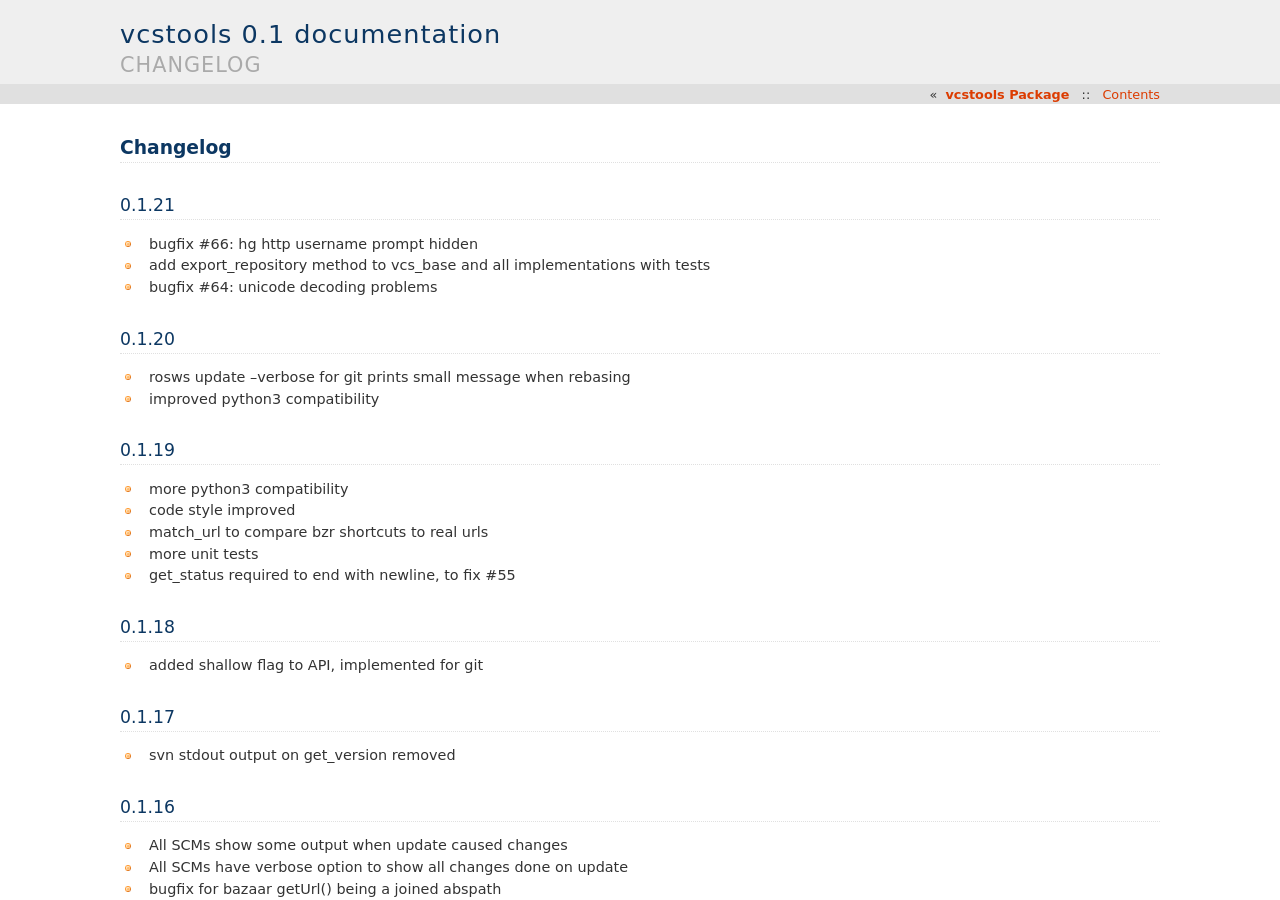
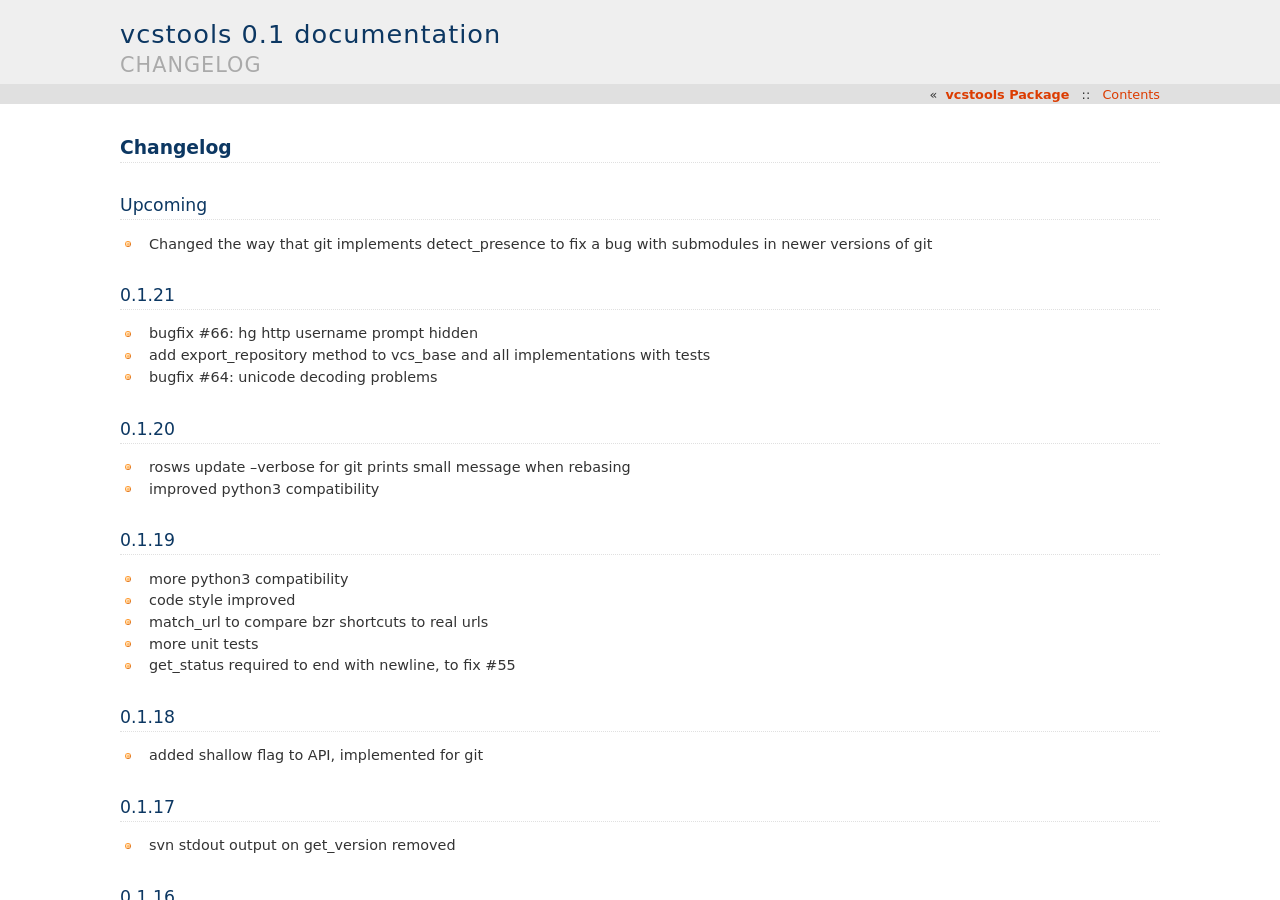
Before and after one commit to vcstools/vcstools, a Sphinx documentation site: the page built from doc/changelog.rst, in a window 1280 px wide and 900 px high. Built offline with Sphinx 7.4.7, drawn with Linux system fonts in a browser that asks for light colours.

Commit message:
Update doc/changelog.rst
Change log entry for pull request #10

```diff
--- a/doc/changelog.rst
+++ b/doc/changelog.rst
@@ -1,5 +1,10 @@
 Changelog
 =========
+
+Upcoming
+--------
+
+- Changed the way that git implements detect_presence to fix a bug with submodules in newer versions of git
 
 0.1.21
 ------
```
